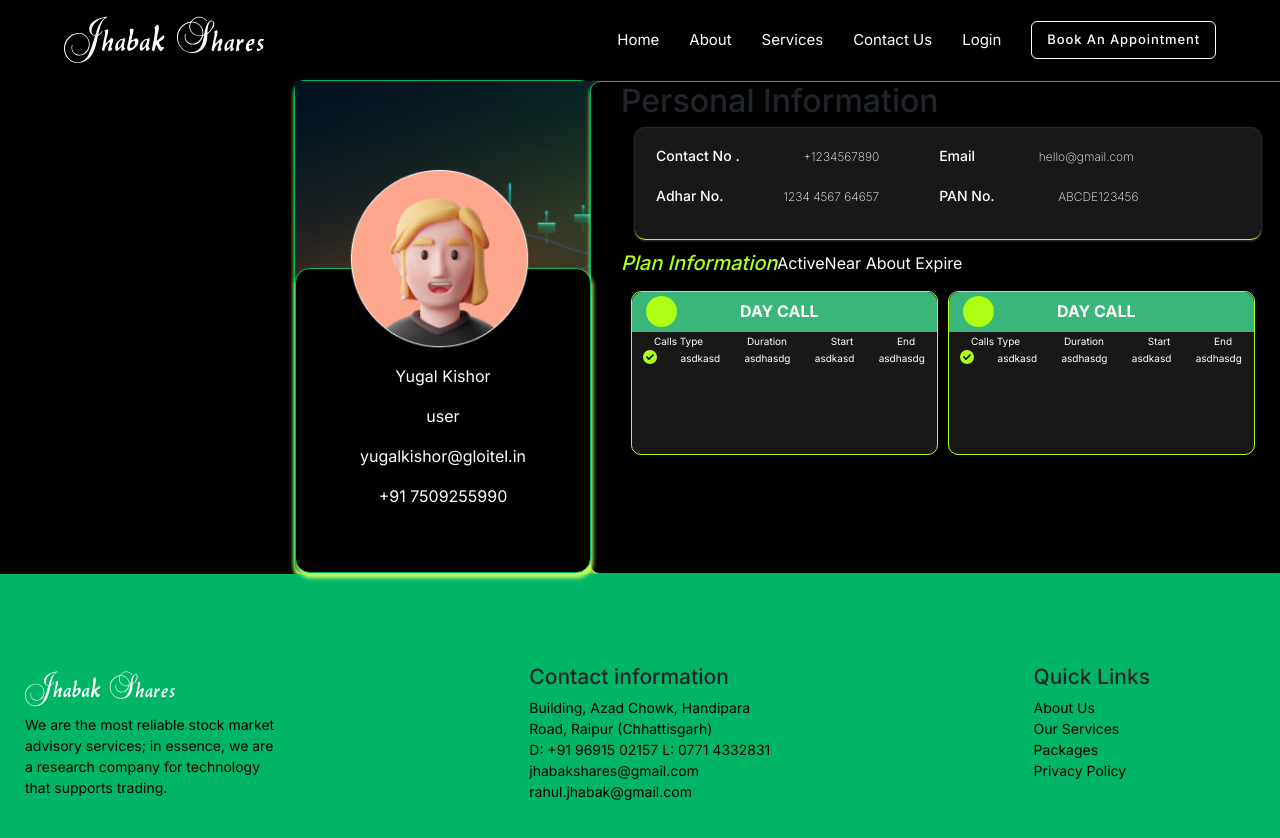
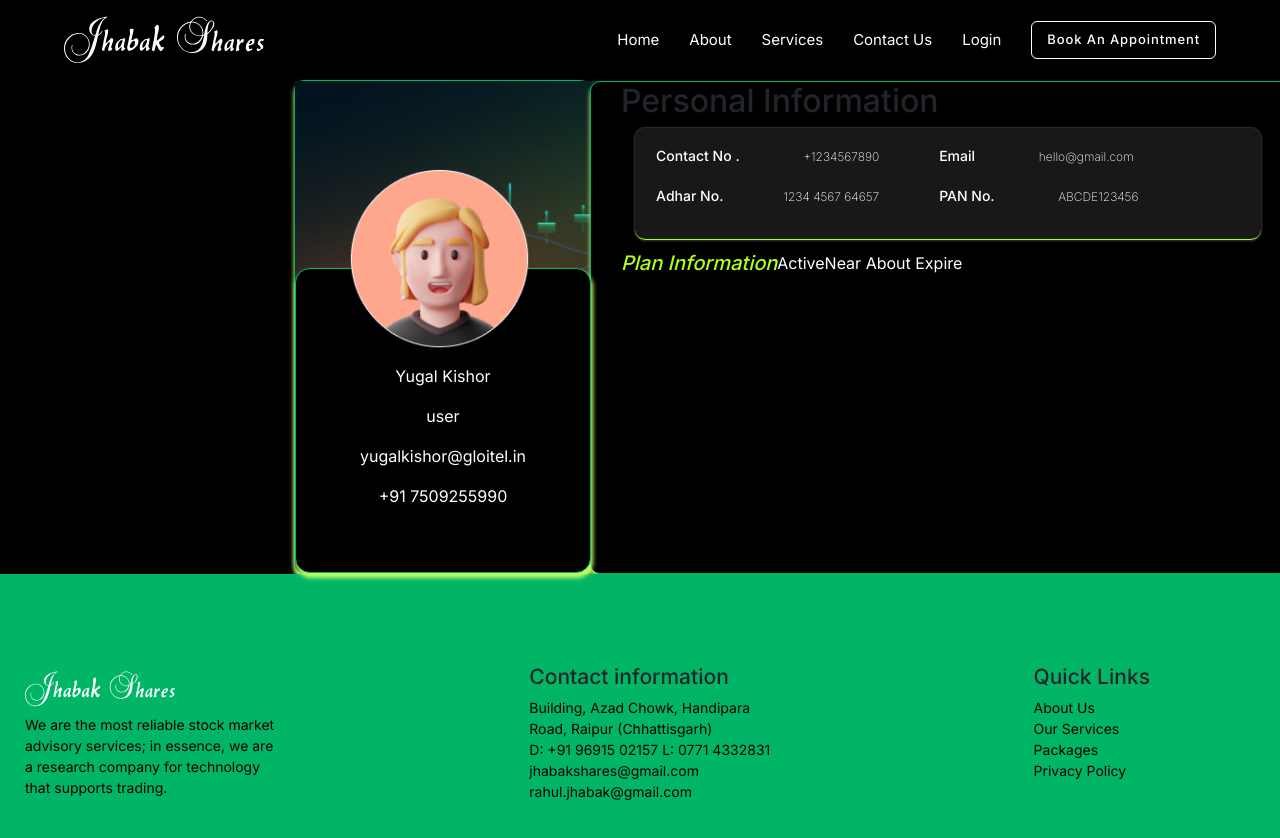
Before and after one commit to Zafar123gloitel/Jhabak_website, a Next.js app: page /profile in a window 1280 px wide. Shown: the top 838 px of the page. Built offline with nearby package versions, Linux system fonts and the light colour scheme.

Commit message:
add chnages

```diff
--- a/src/components/login/index.tsx
+++ b/src/components/login/index.tsx
@@ -116,13 +116,14 @@ export const Login = () => {
             SetUser(payload);
             return router.push('/admin/clients');
           } else if (payload?.role === 'user') {
+            const { plans, ...rest } = payload;
             Auth({
               role: payload.role,
               accessToken: accessToken,
               refreshToken: refreshToken,
             });
-            SetUser(payload);
-            SetUserPlans(payload.plans);
+            SetUser({ ...rest });
+            SetUserPlans(plans);
             return router.push('/client/dashboard');
           }
         } else {
--- a/src/components/profile/PersonalInfo/personalInfo.tsx
+++ b/src/components/profile/PersonalInfo/personalInfo.tsx
@@ -20,7 +20,7 @@ export default function personalInfo() {
             </div>
             <div className={`${style.cellbox}`}>
               <CellCard />
-              <CellCard />
+              {/* <CellCard /> */}
             </div>
           </div>
         </div>
--- a/src/components/profile/cellCard/cellCard.tsx
+++ b/src/components/profile/cellCard/cellCard.tsx
@@ -1,13 +1,22 @@
+'use client';
 import React from 'react';
 import style from './cellCard.module.scss';
-
-export default function cellCard() {
+import { useUser } from '@/hooks';
+import { IPlans } from '@/types';
+import moment from 'moment';
+export default function CellCard() {
+  const { getUsersPlans } = useUser();
+  const formatEndDateRange = (endDateString: Date) => {
+    return moment(endDateString).format('DD.MM.YYYY');
+  };
   return (
     <>
-      <div className={`${style.maincontainer}`}>
+      {getUsersPlans()?.map((item: IPlans) => {
+        return (
+          <div className={`${style.maincontainer}`} key={item._id}>
             <div className={`${style.headercontainer}`}>
               <div className={`${style.headersubcontainer01}`}></div>
-          <div className={`${style.headersubcontainer02}`}>Day call</div>
+              <div className={`${style.headersubcontainer02}`}>{item?.plan_type.split('_').join(' ')}</div>
             </div>
             <div className={`${style.tableconatiner}`}>
               <table>
@@ -17,16 +26,23 @@ export default function cellCard() {
                   <td>Start</td>
                   <td>End</td>
                 </tr>
+
                 <tr>
                   <td className={`${style.cheklist}`}></td>
-              <td>asdkasd</td>
-              <td>asdhasdg</td>
-              <td>asdkasd</td>
-              <td>asdhasdg</td>
+                  <td>
+                    {item.trading_type.map((value, index) => {
+                      return <li key={index}>{value}</li>;
+                    })}
+                  </td>
+                  <td>{`${item?.durations.duration} ${item?.durations?.duration_type}`}</td>
+                  <td>{formatEndDateRange(item?.start_plan)}</td>
+                  <td>{formatEndDateRange(item?.end_plan)}</td>
                 </tr>
               </table>
             </div>
           </div>
+        );
+      })}
     </>
   );
 }
--- a/src/hooks/useUser.ts
+++ b/src/hooks/useUser.ts
@@ -9,7 +9,7 @@ export default function useUser() {
   function SetUser(_user: ISignupPayload): void {
     dispatch(setUser_(_user));
   }
-  function SetUserPlans(plans_: IPlans): void {
+  function SetUserPlans(plans_: IPlans[]): void {
     dispatch(setUserPlans_(plans_));
   }
 
@@ -20,7 +20,7 @@ export default function useUser() {
   function UserData(): ISignupPayload | null {
     return user;
   }
-  function getUsersPlans(): IPlans | null {
+  function getUsersPlans(): IPlans[] | null {
     return plans;
   }
 
--- a/src/store/slices/userSlice.ts
+++ b/src/store/slices/userSlice.ts
@@ -4,7 +4,7 @@ import { ISignupPayload, IPlans } from '@/types';
 
 interface IState {
   user: ISignupPayload | null;
-  plans: IPlans | null;
+  plans: IPlans[] | null;
 }
 
 const initialState: IState = {
@@ -19,7 +19,7 @@ export const userSlice = createSlice({
     setUser_: (state: IState, action: PayloadAction<ISignupPayload>) => {
       state.user = action.payload;
     },
-    setUserPlans_: (state: IState, action: PayloadAction<IPlans>) => {
+    setUserPlans_: (state: IState, action: PayloadAction<IPlans[]>) => {
       state.plans = action.payload;
     },
     resetUser_: (state: IState) => {
```
Lines whose indentation alone changed are shown as unchanged.
